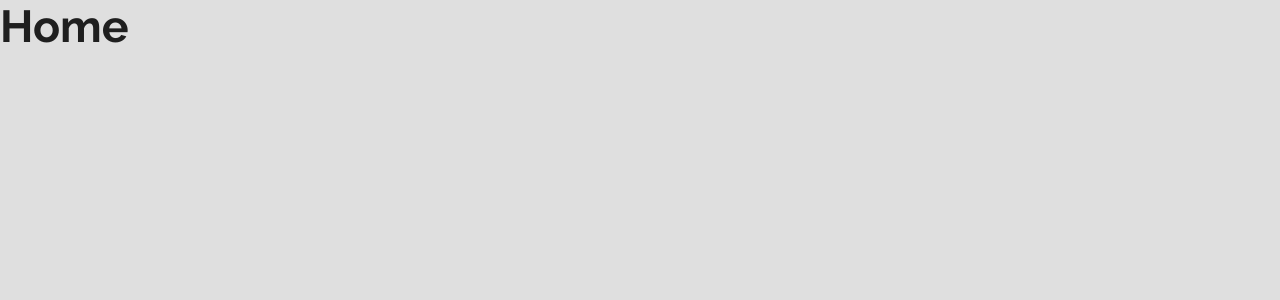
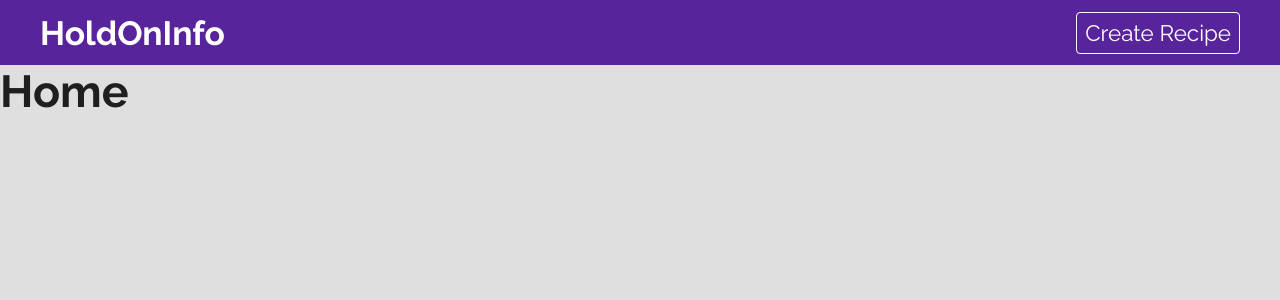
Before and after one commit to tharuAnish/hold-on-info, a React (Create React App) app: page / in a window 1280 px wide. Shown: the top 300 px of the page. Built offline with nearby package versions, Linux system fonts and the light colour scheme.

Commit message:
navbar components added

```diff
--- a/src/App.js
+++ b/src/App.js
@@ -1,15 +1,16 @@
 import "./App.css"
-import { BrowserRouter as Router, Routes, Route, Link } from "react-router-dom"
+import { BrowserRouter as Router, Routes, Route } from "react-router-dom"
 import Home from "./pages/Home/Home"
 import Create from "./pages/Create/Create"
 import Search from "./pages/Search/Search"
 import Recepie from "./pages/Recepie/Recepie"
+import Navbar from "./components/Navbar/Navbar"
 
 function App() {
   return (
     <div className="App">
       <Router>
-        <Link></Link>
+        <Navbar />
         <Routes>
           <Route path="/" element={<Home />} />
           <Route path="/create" element={<Create />} />
--- /dev/null
+++ b/src/components/Navbar/Navbar.css
@@ -0,0 +1,29 @@
+.navbar {
+  background: #58249c;
+
+  color: #fff;
+}
+.navbar nav {
+  display: flex;
+  height: 65px;
+  align-items: center;
+  max-width: 1200px;
+  margin: 0 auto;
+}
+.navbar a.brand {
+  margin-right: auto;
+  color: #fff;
+  text-decoration: none;
+}
+.navbar a:last-child {
+  color: #fff;
+  text-decoration: none;
+  margin-left: 40px;
+  padding: 7px 8px;
+  border: 1px solid #fff;
+  border-radius: 4px;
+}
+.navbar a:last-child:hover {
+  background: #fff;
+  color: #333;
+}
--- /dev/null
+++ b/src/components/Navbar/Navbar.js
@@ -0,0 +1,15 @@
+import "./Navbar.css"
+import { Link } from "react-router-dom"
+
+export default function Navbar() {
+  return (
+    <div className="navbar">
+      <nav>
+        <Link to="/" className="brand">
+          <h1>HoldOnInfo</h1>
+        </Link>
+        <Link to="/create">Create Recipe</Link>
+      </nav>
+    </div>
+  )
+}
```
